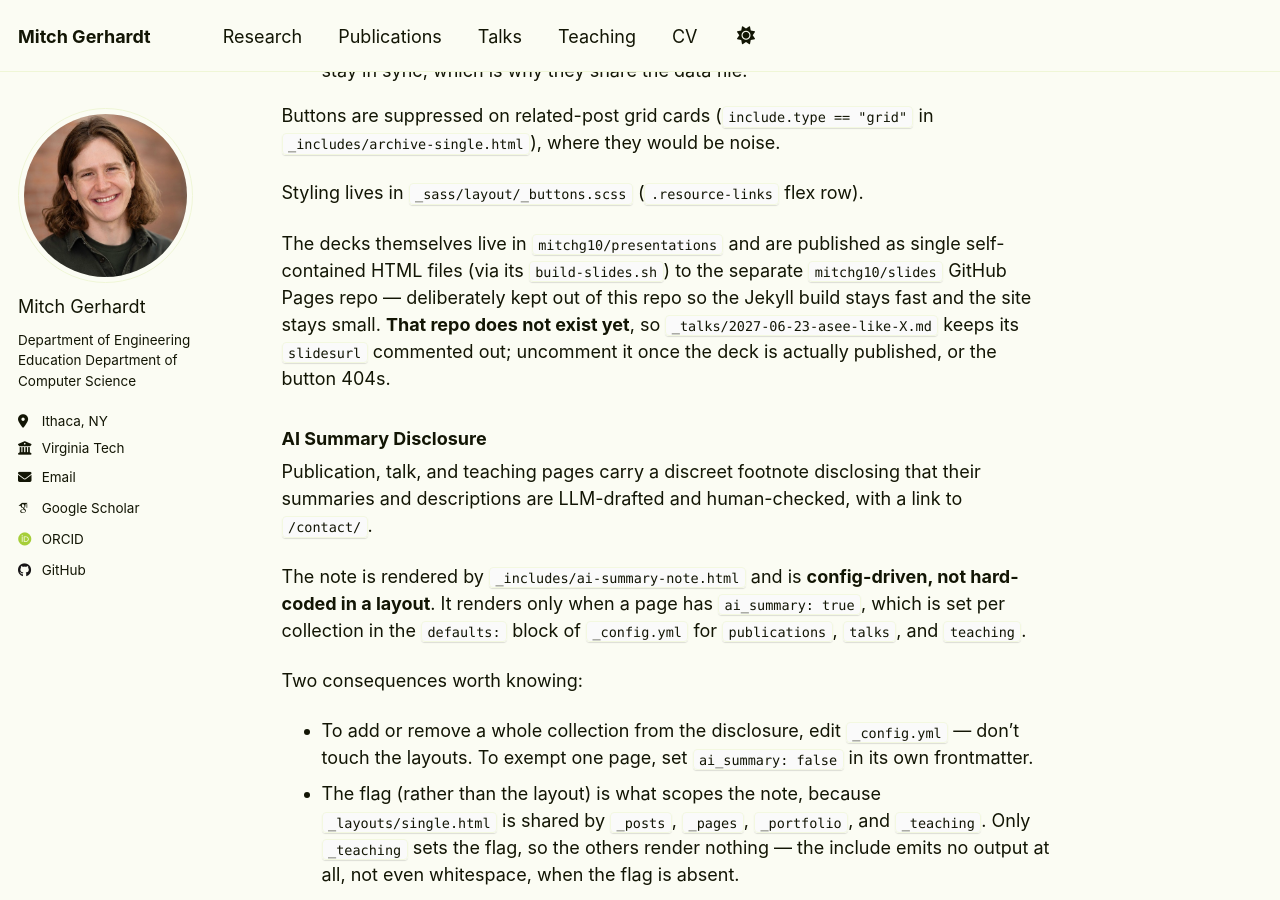
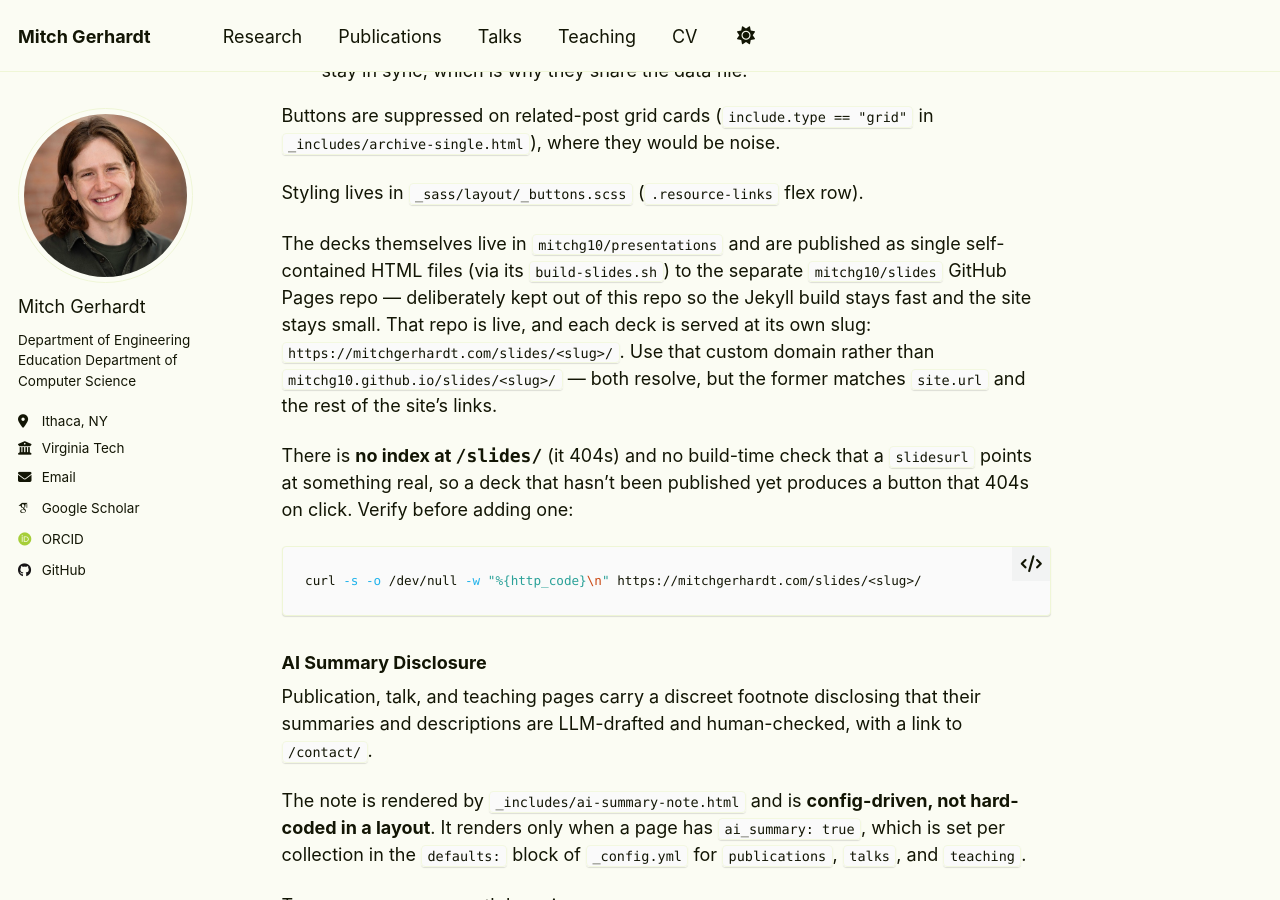
Before and after one commit to mitchg10/mitchg10.github.io, a Jekyll site: the page built from CLAUDE.md, in a window 1280 px wide and 900 px high, scrolled down 8630 px. Built offline with Jekyll 4.4.1, drawn with Linux system fonts in a browser that asks for light colours; some web fonts are replaced; our own code applies the rules of GitHub Pages for plain Markdown files; some of the changed text lies outside the part shown.

Commit message:
docs: correct CLAUDE.md slides guidance now that the decks are live
The `mitchg10/slides` repo exists and serves all four currently linked decks,
so the note claiming it doesn't and that the ASEE talk keeps `slidesurl`
commented out is stale. Replace it with the actual URL shape, a note that the
custom domain (matching `site.url`) is preferred over the github.io host, and
a curl check — nothing validates `slidesurl` at build time, and `/slides/` has
no index, so an unpublished slug silently ships a 404 button.

Also switch the frontmatter example to the same custom domain the content
files use.

Co-Authored-By: Claude Opus 5 <noreply@anthropic.com>

````diff
--- a/CLAUDE.md
+++ b/CLAUDE.md
@@ -232,7 +232,7 @@ Any item in **any** collection (publications, talks, teaching, portfolio, posts)
 can attach resource links purely through frontmatter — no layout edits:
 
 ```yaml
-slidesurl: "https://mitchg10.github.io/slides/<slug>/"
+slidesurl: "https://mitchgerhardt.com/slides/<slug>/"
 paperurl:  "https://doi.org/..."
 posterurl: "/files/poster.pdf"
 codeurl:   "https://github.com/..."
@@ -281,9 +281,18 @@ Styling lives in `_sass/layout/_buttons.scss` (`.resource-links` flex row).
 The decks themselves live in `mitchg10/presentations` and are published as
 single self-contained HTML files (via its `build-slides.sh`) to the separate
 `mitchg10/slides` GitHub Pages repo — deliberately kept out of this repo so the
-Jekyll build stays fast and the site stays small. **That repo does not exist
-yet**, so `_talks/2027-06-23-asee-like-X.md` keeps its `slidesurl` commented
-out; uncomment it once the deck is actually published, or the button 404s.
+Jekyll build stays fast and the site stays small. That repo is live, and each
+deck is served at its own slug: `https://mitchgerhardt.com/slides/<slug>/`. Use
+that custom domain rather than `mitchg10.github.io/slides/<slug>/` — both
+resolve, but the former matches `site.url` and the rest of the site's links.
+
+There is **no index at `/slides/`** (it 404s) and no build-time check that a
+`slidesurl` points at something real, so a deck that hasn't been published yet
+produces a button that 404s on click. Verify before adding one:
+
+```bash
+curl -s -o /dev/null -w "%{http_code}\n" https://mitchgerhardt.com/slides/<slug>/
+```
 
 ### AI Summary Disclosure
 
````
